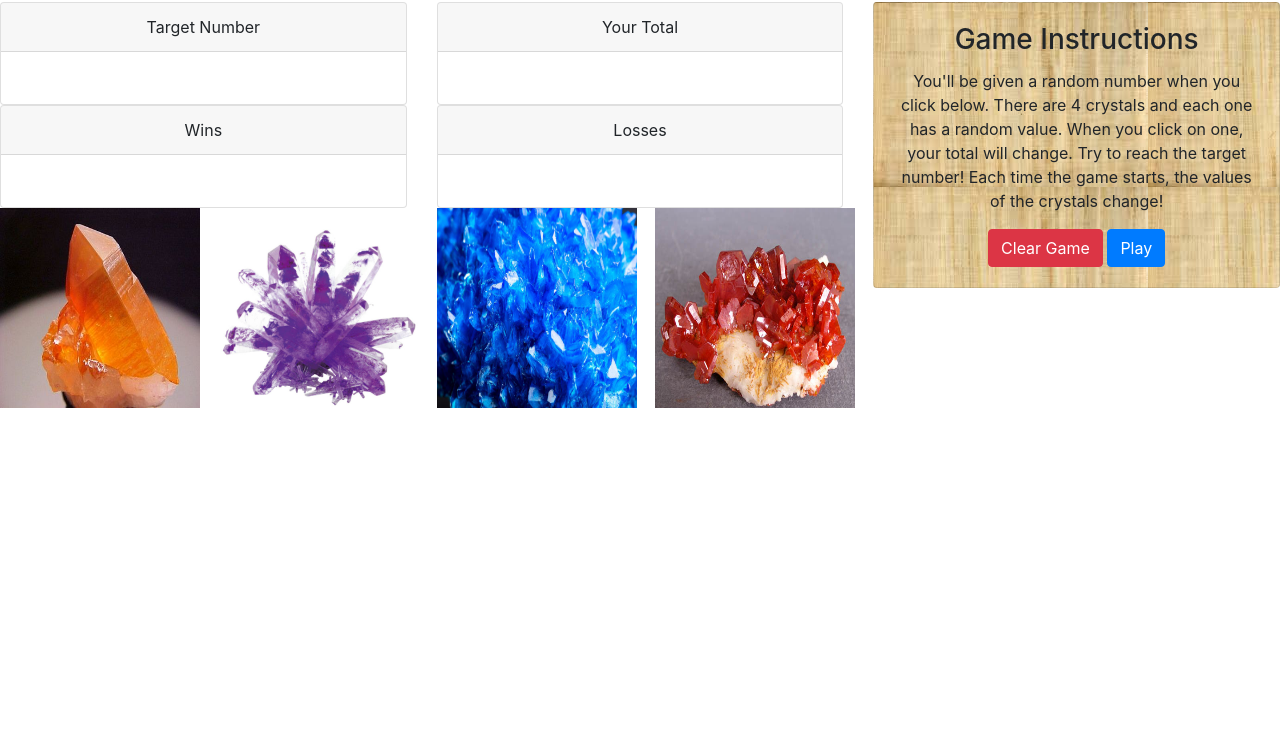
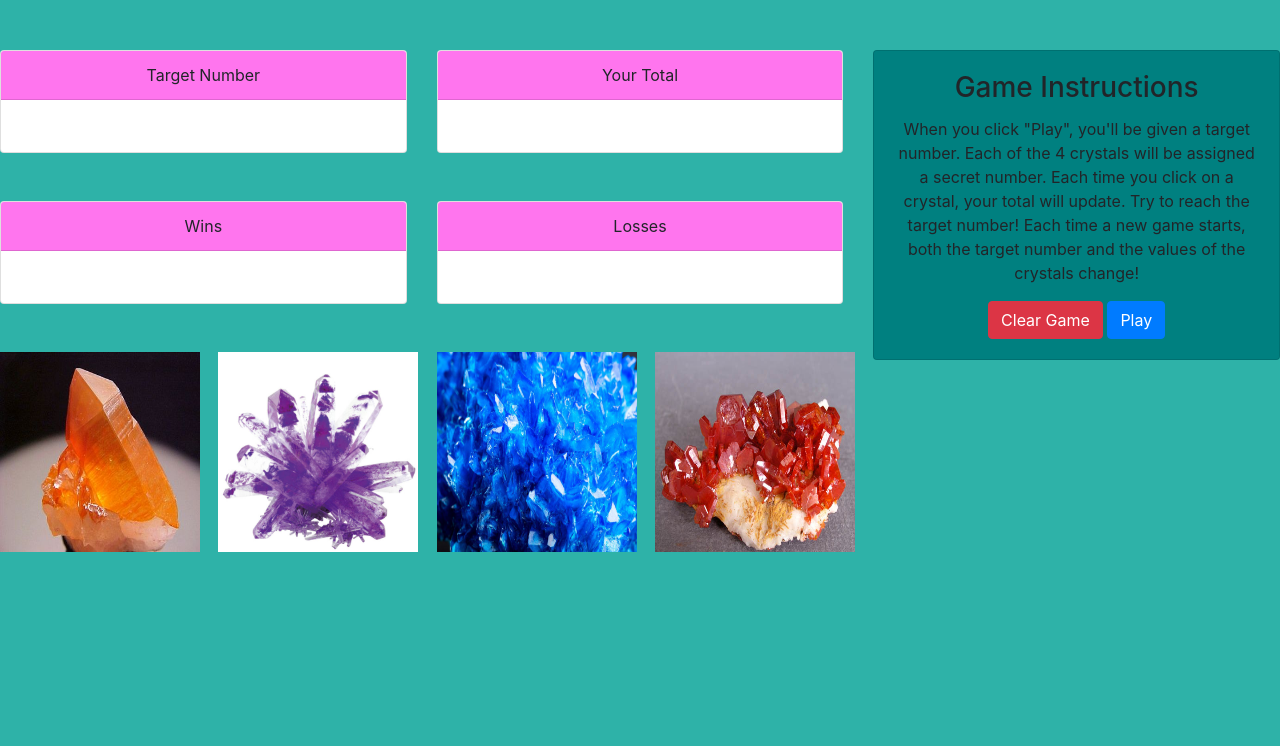
Before and after one commit to kfroerer/unit-4-game, a plain HTML site: page index.html in a window 1280 px wide. Shown: the part 54-800 px from the top of the page. Drawn offline with nearby package versions, Linux system fonts and the light colour scheme.

Commit message:
css update

```diff
--- a/assets/css/style.css
+++ b/assets/css/style.css
@@ -1,5 +1,6 @@
 body {
-    background-color: rgb (0,0,.1);
+    background-color: rgb(46, 178, 168);
+
 }
 
 
@@ -8,5 +9,8 @@ h1 {
 }
 
 #instructions {
-    background-image: url(../images/papyrus.jpg)
+    background-color: teal;
 }
+ .card-header{
+     background-color: rgb(255, 117, 238)
+    }
--- a/assets/javascript/game2.js
+++ b/assets/javascript/game2.js
@@ -86,3 +86,4 @@ $("#gem4").on('click', function(){
 });
 
 });
+//go back through and update css to resemble Indiana Jones idea
--- a/index.html
+++ b/index.html
@@ -19,11 +19,12 @@
     <main class ="game" style="text-align: center">
         <div id="row">
             <h1>Crystals Collector</h1>
+            <br>
+            <br>
         </div>
         <div class="row"></div>
         <div></div>
         <div class="row">
-
             <div class="col-8">
                     <div class="row">
                             <div class="col-sm-6">
@@ -48,6 +49,8 @@
                                 </div>
                             </div>
                         </div>
+                        <br>
+                        <br>
                         <div class="row">
                             <div class="col-md-6">
                                 <div class="card">
@@ -70,7 +73,10 @@
                                 </div>
                             </div>
                         </div>
-                <div class="row" id="gemRow">
+                        <br>
+                        <br>
+
+                        <div class="row" id="gemRow">
                     <div class="col-md-3" id="gem1">
                         <img src="./assets/images/Orange-Crystals.jpg" alt="orange" height="200" width="200">
                     </div>
@@ -91,10 +97,10 @@
                 <div class="card" id="instructions">
                     <div class="card-body">
                         <h3 class="card-title">Game Instructions</h3>
-                        <p class="card-text">You'll be given a random number when you click below.
-                            There are 4 crystals and each one has a random value. When you
-                            click on one, your total will change. Try to reach the target number!
-                            Each time the game starts, the values of the crystals change!
+                        <p class="card-text">When you click "Play", you'll be given a target number.
+                            Each of the 4 crystals will be assigned a secret number. Each time you click
+                            on a crystal, your total will update. Try to reach the target number!
+                            Each time a new game starts, both the target number and the values of the crystals change!
                         </p>
                         <div class="btn btn-danger" id="clear">Clear Game</div>
                         <div class="btn btn-primary" id="again">Play</div>
```
